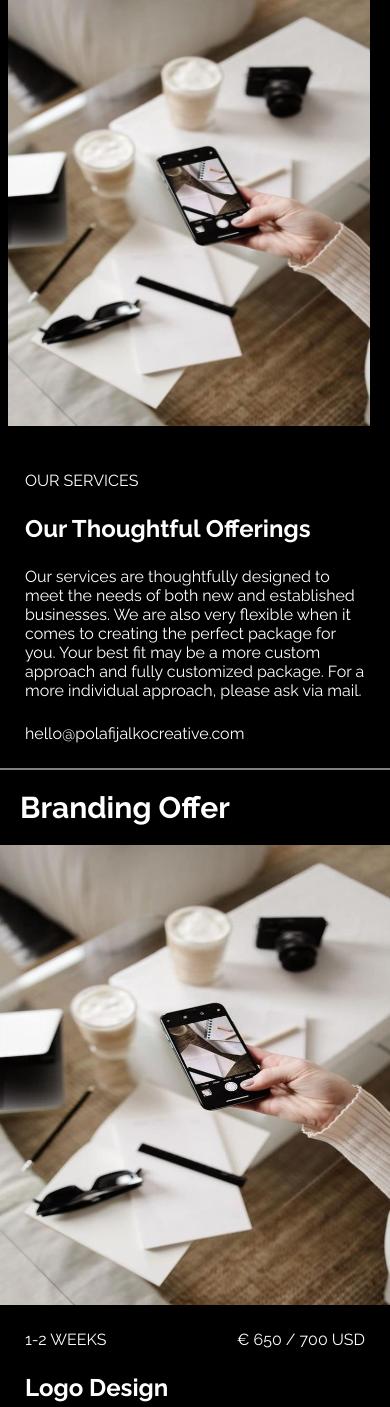
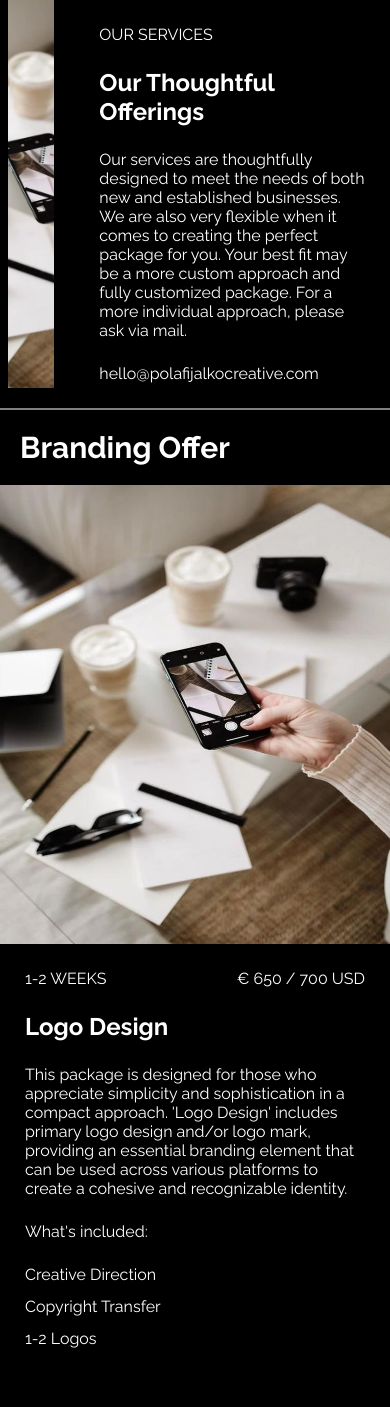
Before and after one commit to sirunique/Agencyportfolio, a PHP site: page /services in a window 390 px wide. Shown: the part 94-1501 px from the top of the page. Run offline with PHP 8.4, Linux system fonts and the light colour scheme; some libraries are stand-ins or nearby versions.

Commit message:
working on deesktop and tablet view

```diff
--- a/index.css
+++ b/index.css
@@ -181,6 +181,14 @@ body {
 /* Services page */
 .section-padding {
   padding-bottom: 35px;
+}
+
+.grid1 {
+  grid-column: 1;
+}
+
+.grid2 {
+  grid-column: 2;
 }
 
 .img1 {
@@ -372,6 +380,17 @@ footer h3 {
 
   /* section */
 
+  /* services page */
+  .grid1 {
+    grid-column: 2;
+  }
+
+  .grid2 {
+    grid-column: 1;
+  }
+
+  /* services page */
+
   /* footer */
   .footer {
     flex-direction: row;
--- a/pages/services/index.php
+++ b/pages/services/index.php
@@ -2,9 +2,9 @@
 <?php include('./components/header.php'); ?>
 
 <!-- Page Content -->
-<section class="section row section--1">
-    <img class='grid-img img1' src="images/IMG-20240906-WA0012.jpg" alt="images">
-    <div class='element-align'>
+<section class="section row section--2">
+    <img class='grid-img grid1 img1' src="images/IMG-20240906-WA0012.jpg" alt="images">
+    <div class='element-align grid2'>
         <p>OUR SERVICES</p>
         <h1>Our Thoughtful Offerings</h1>
         <p>Our services are thoughtfully designed to meet the needs of both new and established businesses. We are also very flexible when it comes to creating the perfect package for you. Your best fit may be a more custom approach and fully customized package. For a more individual approach, please ask via mail.</p>
```
